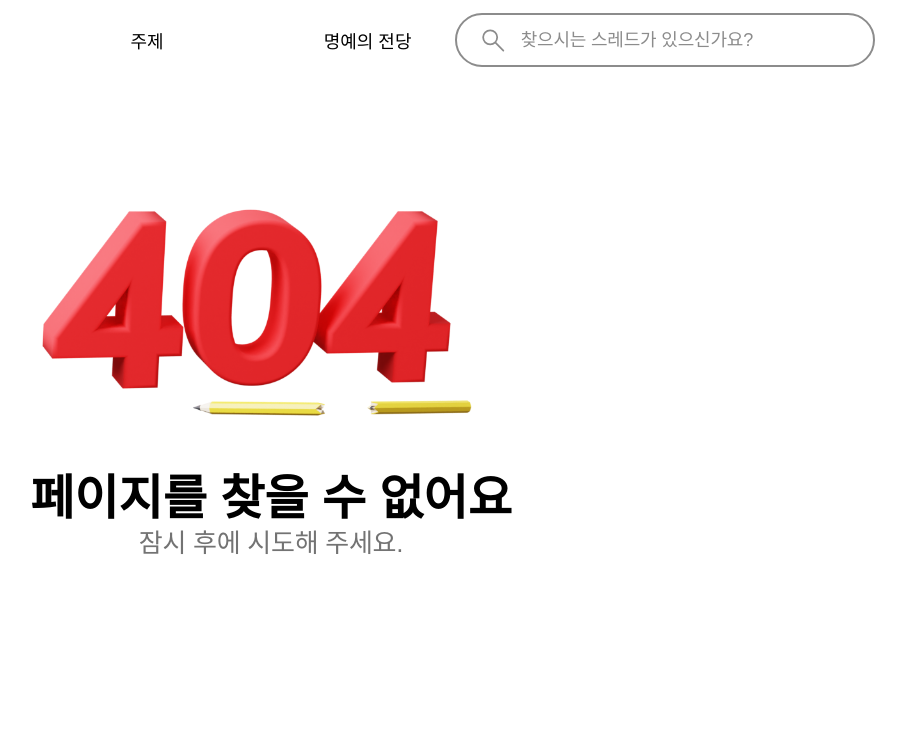
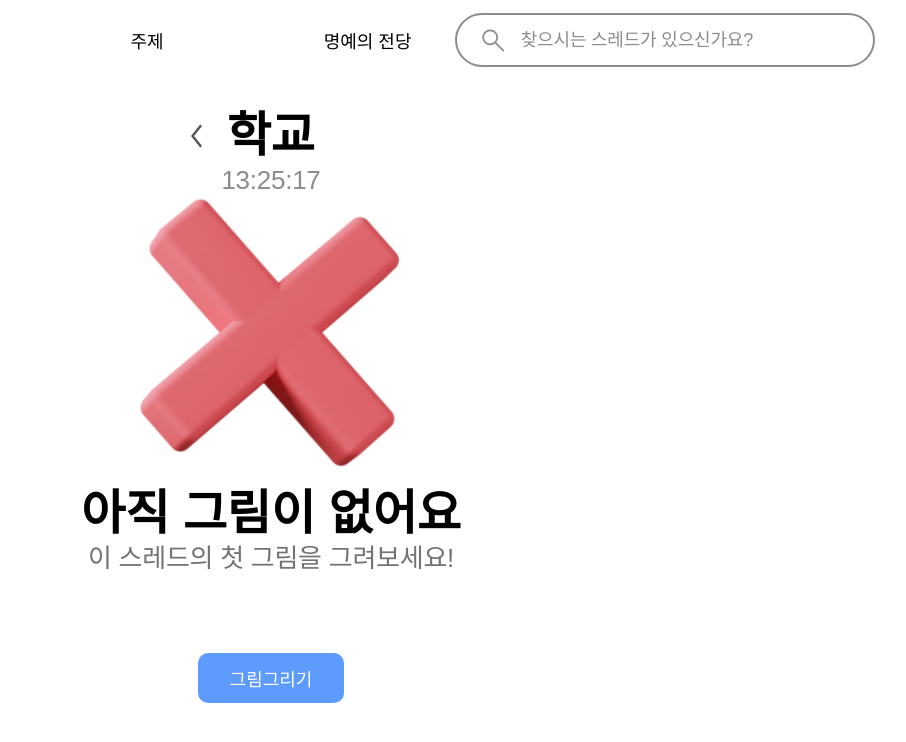
Before and after one commit to Team-Ampersand/drawWang-Client, a React (Create React App) app: page /no in a window 1280 px wide. Shown: the top 742 px of the page, without its empty margins (369-1275 px from the left). Built offline with nearby package versions, Linux system fonts and the light colour scheme; a web font is replaced by a local one.

Commit message:
✨ :: ThreadPictureNullPage Publishing

```diff
--- /dev/null
+++ b/src/Assets/svgs/ChevronLeft.jsx
@@ -0,0 +1,11 @@
+import React from "react";
+
+export default function ChevronLeft() {
+  return (
+    <svg width="25" height="24" viewBox="0 0 25 24" fill="none" xmlns="http://www.w3.org/2000/svg">
+      <g id="chevron-left">
+        <path id="Vector 5" d="M16.5 2L8.5 12L16.5 22" stroke="#595959" strokeWidth="2.5" strokeLinecap="round" strokeLinejoin="round" />
+      </g>
+    </svg>
+  );
+}
--- a/src/Assets/svgs/index.jsx
+++ b/src/Assets/svgs/index.jsx
@@ -14,4 +14,5 @@ export { default as RedoSVG } from "./Redo.jsx";
 export { default as ColorPickerSVG } from "./ColorPicker.jsx";
 export { default as ToolBoxSVG } from "./ToolBox.jsx";
 export {default as PickToolbarSVG} from "./PickToolbar.jsx";
-export {default as ArrowRotationSVG} from "./ArrowRotation.jsx"
+export {default as ArrowRotationSVG} from "./ArrowRotation.jsx";
+export {default as ChevronLeftSVG} from "./ChevronLeft.jsx";
--- /dev/null
+++ b/src/Pages/ThreadPictureNullPage/index.jsx
@@ -0,0 +1,32 @@
+import { ChevronLeftSVG } from "../../Assets/svgs";
+import Navbar from "../../Components/Navbar";
+import * as s from "./style";
+
+function ThreadPictureNullPage() {
+  return (
+    <>
+      <Navbar />
+      <s.ThreadPictureNullContainer>
+        <s.ThreadPictureNullTitleBox>
+          <s.TopTitleContainer>
+            <ChevronLeftSVG />
+            <s.ThreadName>학교</s.ThreadName>
+          </s.TopTitleContainer>
+          <s.ThreadTimeLeftText>13:25:17</s.ThreadTimeLeftText>
+        </s.ThreadPictureNullTitleBox>
+        <s.MainContainer>
+          <s.PictureNullBox>
+            <s.PictureNullImg />
+            <s.PictureNullTextBox>
+              <s.PictureNullTitle>아직 그림이 없어요</s.PictureNullTitle>
+              <s.PictureNullDesc>이 스레드의 첫 그림을 그려보세요!</s.PictureNullDesc>
+            </s.PictureNullTextBox>
+            <s.DrawButton>그림그리기</s.DrawButton>
+          </s.PictureNullBox>
+        </s.MainContainer>
+      </s.ThreadPictureNullContainer>
+    </>
+  );
+}
+
+export default ThreadPictureNullPage;
--- /dev/null
+++ b/src/Pages/ThreadPictureNullPage/style.js
@@ -0,0 +1,116 @@
+import styled from "styled-components";
+import PageNotFoundPng from "../../Assets/pngs/x.png";
+
+export const MainContainer = styled.div`
+  height: calc(100vh - 80px);
+  display: flex;
+  justify-content: center;
+`;
+
+export const PictureNullBox = styled.div`
+  display: flex;
+  justify-content: center;
+  align-items: center;
+  align-self: center;
+  width: 700px;
+  height: 700px;
+  margin-top: 66px;
+  margin-bottom: 230px;
+  flex-direction: column;
+`;
+
+export const PictureNullImg = styled.div`
+  width: 640px;
+  height: 640px;
+  background-image: url(${PageNotFoundPng});
+  background-size: cover;
+  background-repeat: no-repeat;
+  background-position: center;
+`;
+
+export const PictureNullTextBox = styled.div`
+  display: flex;
+  justify-content: center;
+  align-items: center;
+  flex-direction: column;
+  margin-top: 330px;
+  position: absolute;
+`;
+
+export const PictureNullTitle = styled.div`
+  font-size: 48px;
+  font-weight: 600;
+`;
+
+export const PictureNullDesc = styled.div`
+  font-size: 26px;
+  font-style: normal;
+  font-weight: 400;
+  line-height: 28px;
+  letter-spacing: -0.26px;
+  color: #737373;
+`;
+
+export const ThreadPictureNullTitleBox = styled.div`
+  display: flex;
+  justify-content: center;
+  align-items: center;
+  flex-direction: column;
+  margin-top: 66px;
+  position: absolute;
+  z-index: 2;
+  top: 5%;
+`;
+
+export const ThreadName = styled.div`
+  font-size: 48px;
+  font-style: normal;
+  font-weight: 600;
+  line-height: 60px;
+  letter-spacing: -0.48px;
+  z-index: 2;
+`;
+
+export const ThreadTimeLeftText = styled.div`
+  font-size: 26px;
+  font-style: normal;
+  font-weight: 400;
+  line-height: 28px;
+  letter-spacing: -0.26px;
+  color: #8c8c8c;
+  z-index: 2;
+`;
+
+export const ThreadPictureNullContainer = styled.div`
+  height: calc(100vh - 80px);
+  width: 100%;
+  display: flex;
+  justify-content: center;
+  background-color: white;
+  z-index: 2;
+  align-items: center;
+`;
+
+export const DrawButton = styled.button`
+  display: flex;
+  padding: 12px 32px;
+  justify-content: center;
+  align-items: center;
+  gap: 10px;
+  border: none;
+  border-radius: 10px;
+  background: var(--S-5D9BFF, #5d9bff);
+  cursor: pointer;
+  color: #fff;
+  font-size: 18px;
+  font-style: normal;
+  font-weight: 400;
+`;
+
+export const TopTitleContainer = styled.div`
+  display: flex;
+  align-items: center;
+  gap: 18px;
+  position: relative;
+  right: 22px;
+`;
--- a/src/index.jsx
+++ b/src/index.jsx
@@ -7,6 +7,7 @@ import HallOfFamePage from "./Pages/HallOfFamePage/index";
 import GlobalStyle from "./Styles/GlobalStyle";
 import { BrowserRouter as Router, Routes, Route } from "react-router-dom";
 import PaintBoard from "./Pages/PaintBoard";
+import ThreadPictureNullPage from "./Pages/ThreadPictureNullPage";
 
 const root = ReactDOM.createRoot(document.getElementById("root"));
 
@@ -15,6 +16,7 @@ root.render(
     <GlobalStyle />
     <Routes>
       <Route path="/" element={<MainPage />} />
+      <Route path="/no" element={<ThreadPictureNullPage />} />
       <Route path="/board" element={<PaintBoard />} />
       <Route path="/halloffame" element={<HallOfFamePage />} />
       <Route path="/504" element={<ServiceUnavailablePage />} />
```
Also changed, not shown: src/Assets/pngs/x.png (added).
